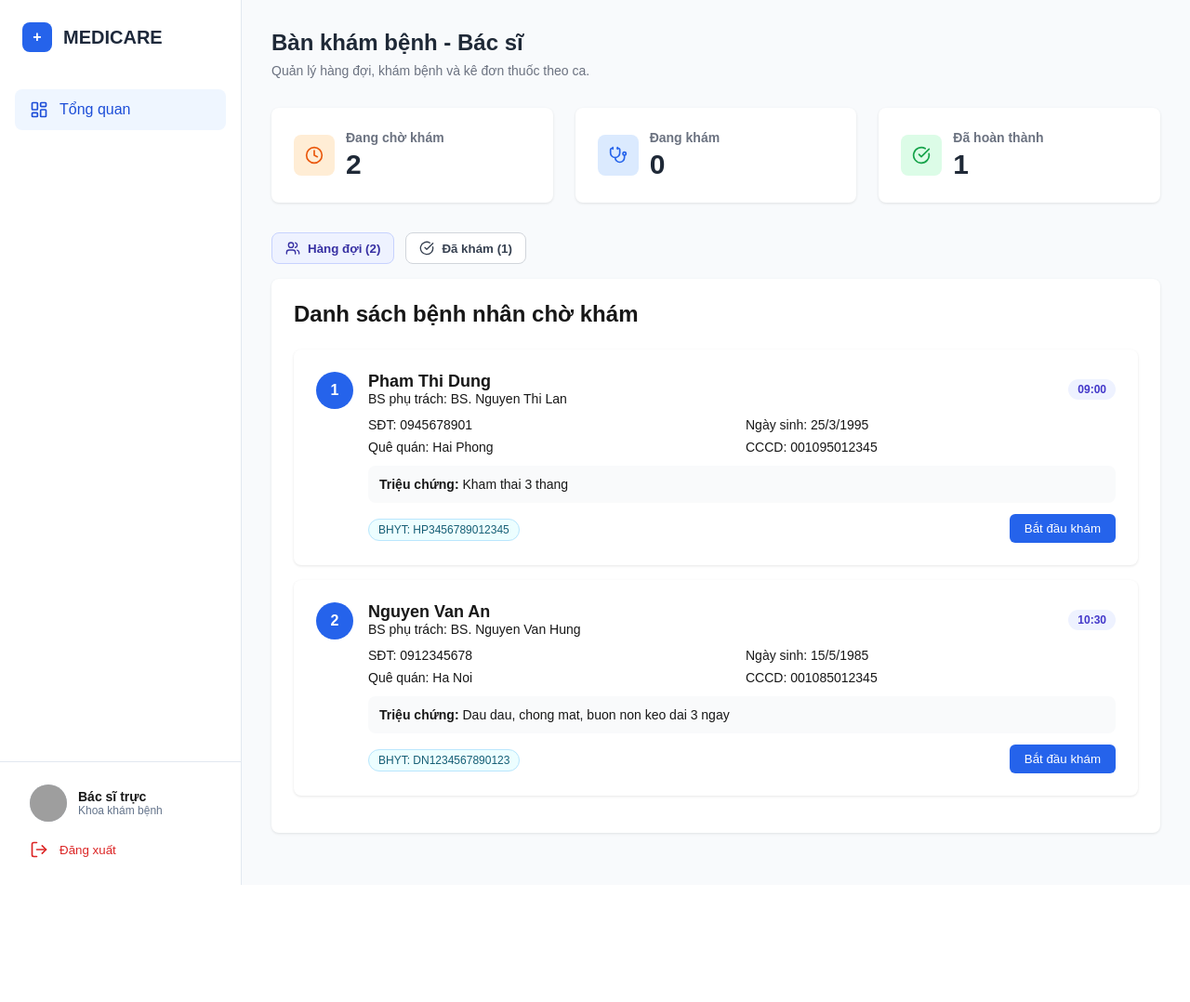
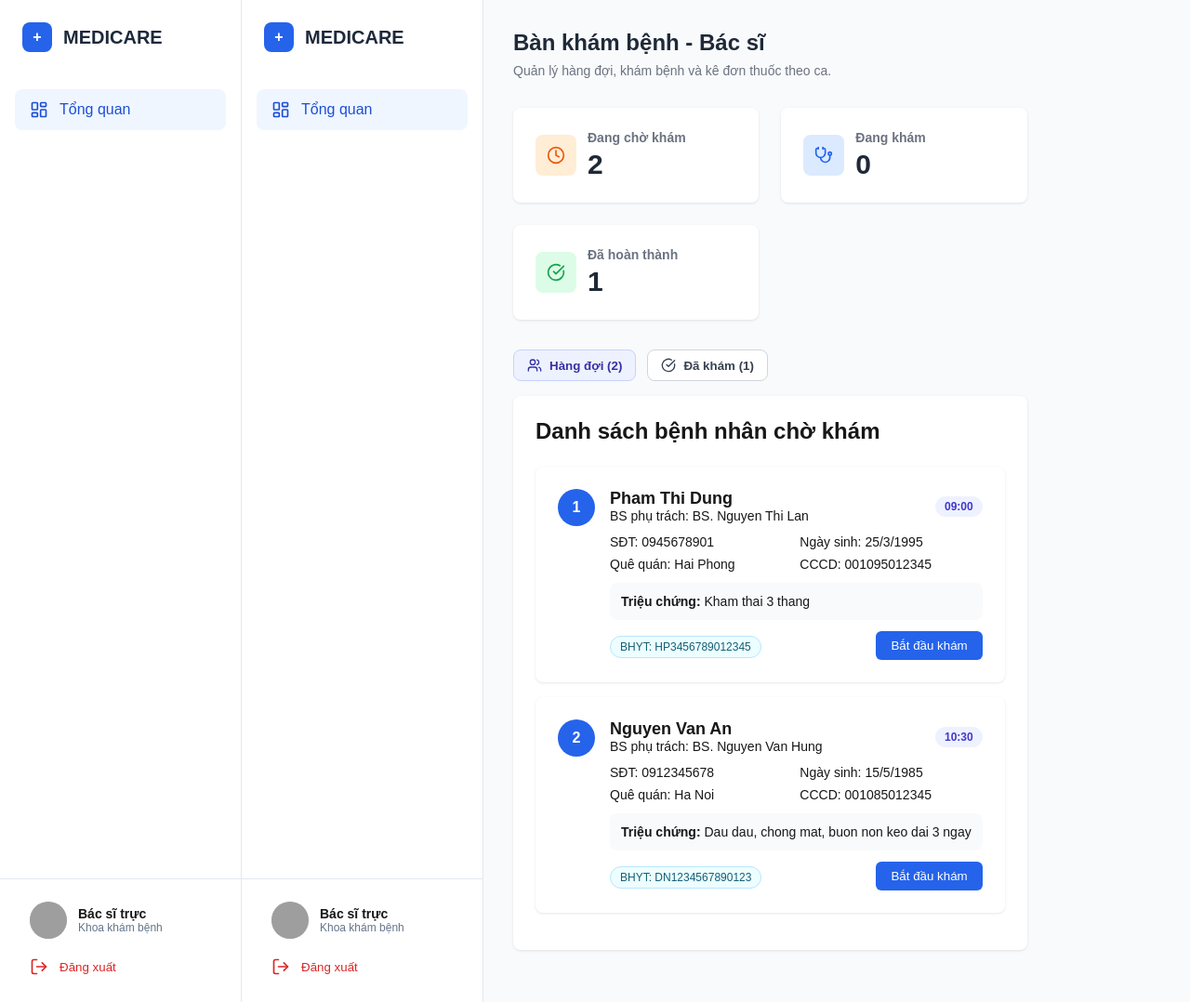
Before and after one commit to 22T1020552/khoaluantotnghiep1, a Next.js app in the folder Frontend/: page /doctor in a window 1280 px wide. Shown: the whole page at 93% size. Before the commit the page ends 952 px from the top, so only its background shows below. Built offline with nearby package versions, Linux system fonts and the light colour scheme; grey boxes are pictures that could not be loaded.

Commit message:
frontend: add layout for doctor

```diff
--- /dev/null
+++ b/Frontend/src/app/doctor/layout.tsx
@@ -0,0 +1,53 @@
+'use client';
+
+import React from 'react';
+import Link from 'next/link';
+import { LayoutDashboard, LogOut } from 'lucide-react';
+import { toast } from 'sonner';
+import { useRouter } from 'next/navigation';
+import styles from '@/styles/common.module.css';
+
+export default function DoctorLayout({
+  children,
+}: {
+  children: React.ReactNode;
+}) {
+  const router = useRouter();
+
+  const handleLogout = () => {
+    toast.success('Đăng xuất thành công');
+    router.push('/');
+  };
+
+  return (
+    <div className={styles.pageLayout}>
+      <aside className={styles.sidebar}>
+        <div className={styles.logoContainer}>
+          <div className={styles.logoIcon}>+</div>
+          <span className={styles.logoText}>MEDICARE</span>
+        </div>
+
+        <nav className={styles.nav}>
+          <Link href="/doctor" className={`${styles.navItem} ${styles.active}`}>
+            <LayoutDashboard size={20} /> Tổng quan
+          </Link>
+        </nav>
+
+        <div className={styles.sidebarFooter}>
+          <div className={styles.userInfo}>
+            <img src="https://github.com/shadcn.png" alt="Avatar" className={styles.avatar} />
+            <div>
+              <div className={styles.userName}>Bác sĩ trực</div>
+              <div className={styles.userRole}>Khoa khám bệnh</div>
+            </div>
+          </div>
+          <button className={`${styles.navItem} ${styles.logoutButton}`} type="button" onClick={handleLogout}>
+            <LogOut size={20} /> Đăng xuất
+          </button>
+        </div>
+      </aside>
+
+      {children}
+    </div>
+  );
+}
```
